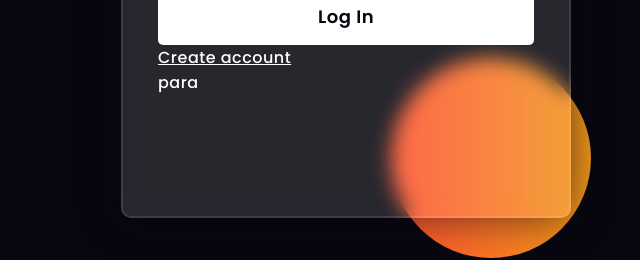
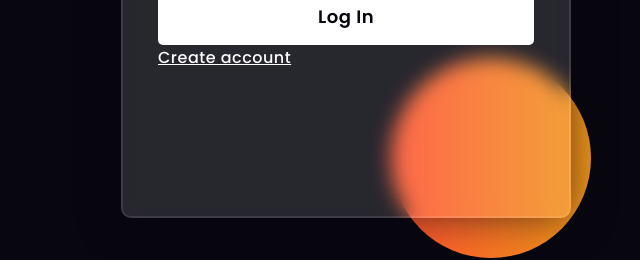
Before and after one commit to sanatab/Car-Project, a plain HTML site: page login.html in a window 1280 px wide. Shown: the part 482-742 px from the top of the page, 294-934 px from the left. Drawn offline with Linux system fonts and the light colour scheme.

Commit message:
Update login.html

```diff
--- a/login.html
+++ b/login.html
@@ -27,7 +27,6 @@
 
       <button type="button" onclick="login()">Log In</button>
       <a href="signup.html">Create account</a>
-      <p id="dnt">para</p>
     </form>
 
     <script>
```
